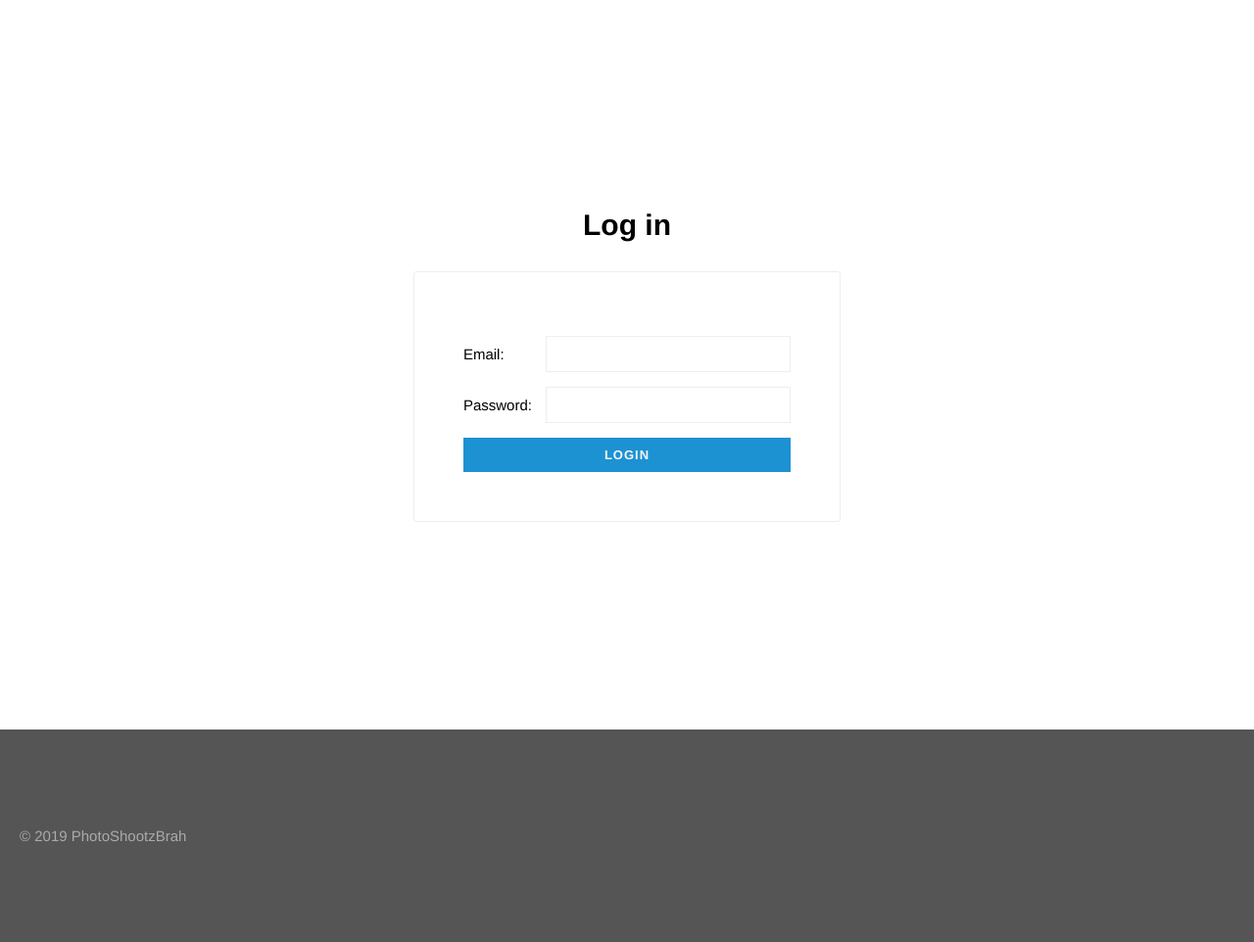
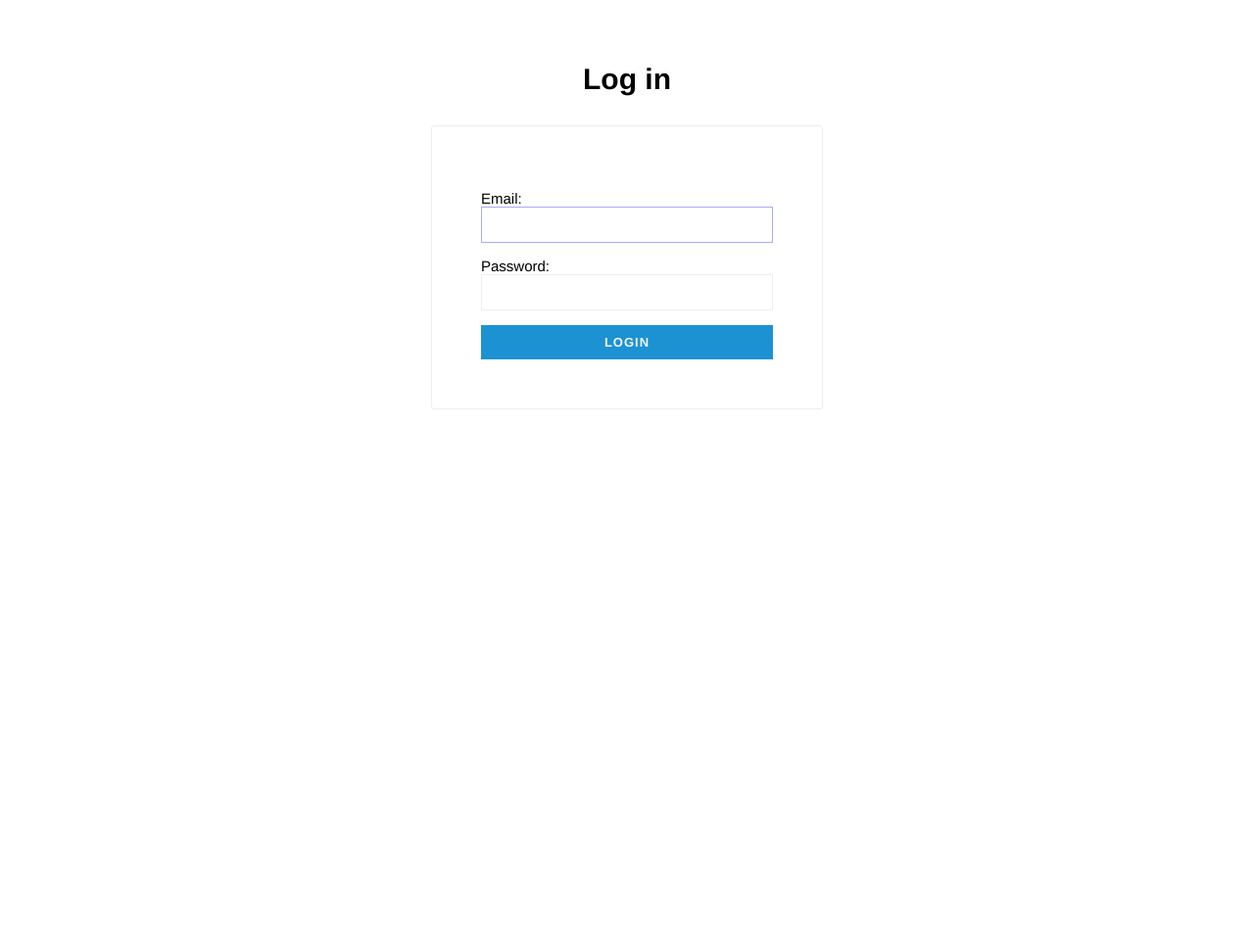
Before and after one commit to windwardapps/pic, a Django app: page /login/ in a window 1280 px wide. Shown: the part 55-1017 px from the top of the page at 98% size. After the commit the page ends 473 px from the top, so only its background shows below. Run offline with Django 3.2, Linux system fonts and the light colour scheme; some web fonts are replaced.

Commit message:
login css

```diff
--- a/server/website/forms.py
+++ b/server/website/forms.py
@@ -2,5 +2,5 @@ from django import forms
 
 
 class AuthForm(forms.Form):
-    email = forms.EmailField()
+    email = forms.EmailField(widget=forms.TextInput(attrs={'autofocus': True}))
     password = forms.CharField(widget=forms.PasswordInput)
--- a/server/website/static/website/index.css
+++ b/server/website/static/website/index.css
@@ -1,5 +1,6 @@
 .hero {
   height: 85vh;
+  background-color: #000;
   background-image: url(https://cdn.zenfolio.net/cdn2/pub/t817pyzmshcb/0/null/m/hlgnw6sm3ab9gg-l_rzh/s/v-3/p1013831260-6.jpg?ts=7&tk=R3fmmZ-W7LiMNEg83dU8KRQaimAHEysD1hJ-eT88j_XwvVTrlNE_-H12J54ChAfshAGxyFUFYsNF84uBx_RPXQ==&v=2&visitor=numy8fU81bfNe6WGZrIXAY3vZpsAAAAAxGzkcqv6QGAX&auth=exp=1547251199~acl=%2Fcdn2%2Fpub%2Ft817pyzmshcb%2F%2A~hmac=010c087a1a6ea19a0c5ea21f6a063b4b);
   background-size: cover;
   color: #fff;
--- a/server/website/static/website/login.css
+++ b/server/website/static/website/login.css
@@ -1,11 +1,9 @@
 .form-wrapper {
   height: calc(100vh - 55px);
-  display: flex;
-  align-items: center;
-  justify-content: center;
 }
 .box-wrapper {
-  max-width: 750px;
+  max-width: 400px;
+  margin: 8vh auto 0;
 }
 .box {
   padding: 50px;
@@ -17,7 +15,7 @@ h1 {
   margin-bottom: 30px;
 }
 input {
-  width: 250px;
+  width: 100%;
 }
 label {
   width: 80px;
--- a/server/website/templates/website/login.html
+++ b/server/website/templates/website/login.html
@@ -19,4 +19,4 @@
   </div>
 </div>
 
-{% endblock %}
+{% endblock %} {% block footer %} {% endblock %}
--- a/server/website/templates/website/signup.html
+++ b/server/website/templates/website/signup.html
@@ -19,4 +19,4 @@
   </div>
 </div>
 
-{% endblock %}
+{% endblock %} {% block footer %} {% endblock %}
```
